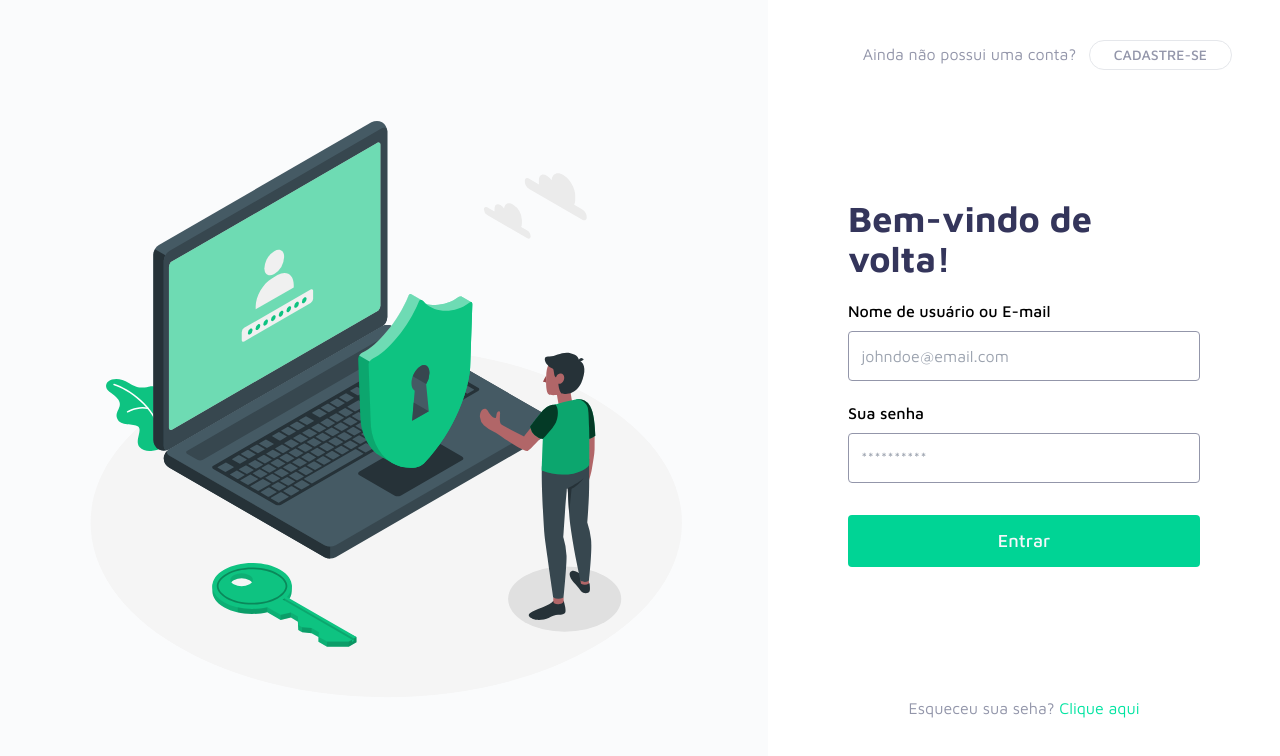
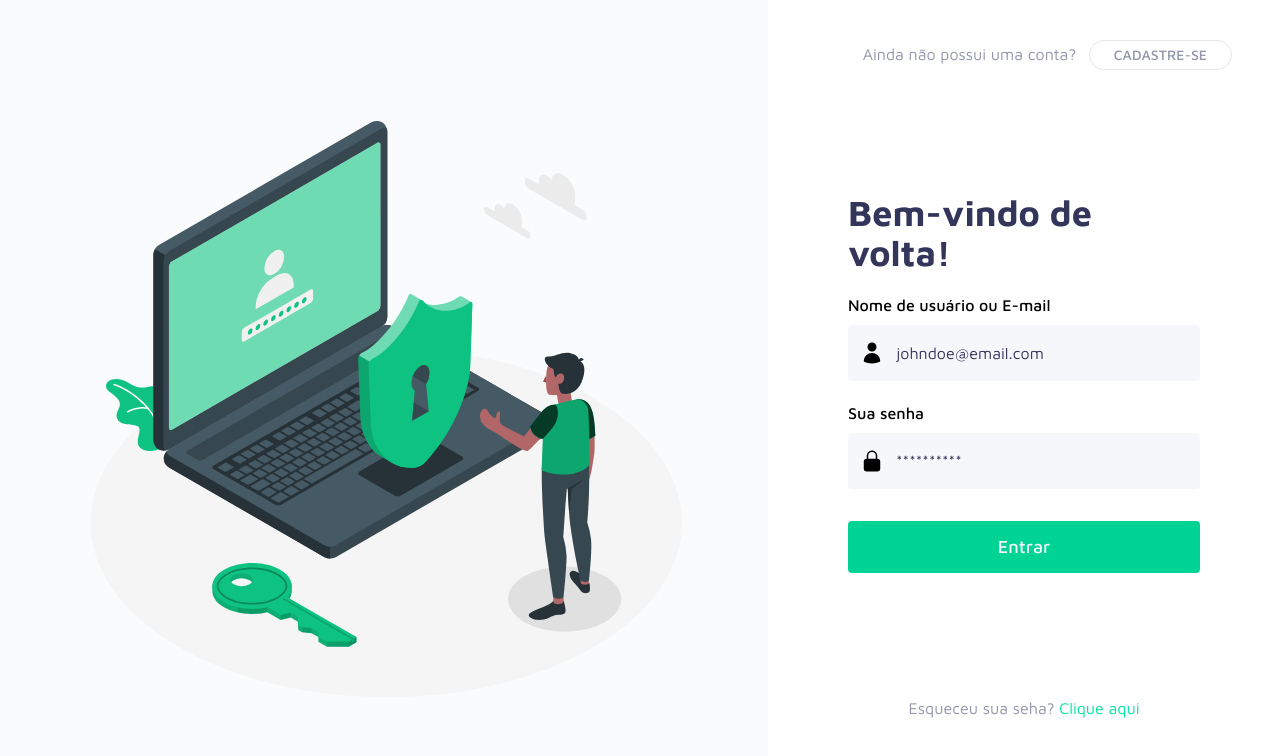
Before and after one commit to davidfreitas-dev/login-system-php-vue, a Vue app in the folder web/: page /login in a window 1280 px wide. Shown: the top 756 px of the page. Built offline with nearby package versions, Linux system fonts and the light colour scheme.

Commit message:
Refatoracao do componente de input

```diff
--- a/web/src/components/Input.vue
+++ b/web/src/components/Input.vue
@@ -1,4 +1,6 @@
 <script setup>
+  import { UserIcon, EnvelopeIcon, LockClosedIcon } from '@heroicons/vue/24/solid'
+
   const emit = defineEmits(['update:modelValue', 'onKeyupEnter'])
 
   const props = defineProps(['type', 'label', 'modelValue', 'placeholder'])
@@ -10,6 +12,10 @@
 
 <template>
   <label>{{ label }}</label>
+  <div>
+    <UserIcon v-if="type === 'text'" class="h-6 w-6"/>
+    <EnvelopeIcon v-if="type === 'email'" class="h-6 w-6"/>
+    <LockClosedIcon v-if="type === 'password'" class="h-6 w-6"/>
     <input
       :type="type"
       :value="modelValue"
@@ -17,13 +23,17 @@
       @input="updateValue"
       @keyup.enter="$emit('onKeyupEnter')"
     />
+  </div>
 </template>
 
 <style scoped>
 label {
   @apply font-medium text-base
 }
+div {
+  @apply flex items-center gap-3 mt-2 py-4 px-3 rounded w-full bg-light focus-within:ring-2 ring-brand transition ease-in-out
+}
 input {
-  @apply block w-full my-2 p-3 rounded border border-solid border-dark-gray focus:border-brand focus:outline-none transition ease-in-out
+  @apply bg-transparent flex-1 outline-none placeholder:text-dark
 }
 </style>
--- a/web/src/router/index.js
+++ b/web/src/router/index.js
@@ -3,7 +3,7 @@ import { createRouter, createWebHistory } from 'vue-router'
 const router = createRouter({
   history: createWebHistory(import.meta.env.BASE_URL),
   routes: [
-    { path: '/home', component: () => import('../pages/HomePage.vue') },
+    { path: '/', component: () => import('../pages/HomePage.vue') },
     { path: '/login', component: () => import('../pages/LoginPage.vue') },
     { path: '/register', component: () => import('../pages/RegisterPage.vue') },
     { path: '/forgot', component: () => import('../pages/ForgotPage.vue') },
```
Lines whose indentation alone changed are shown as unchanged.
